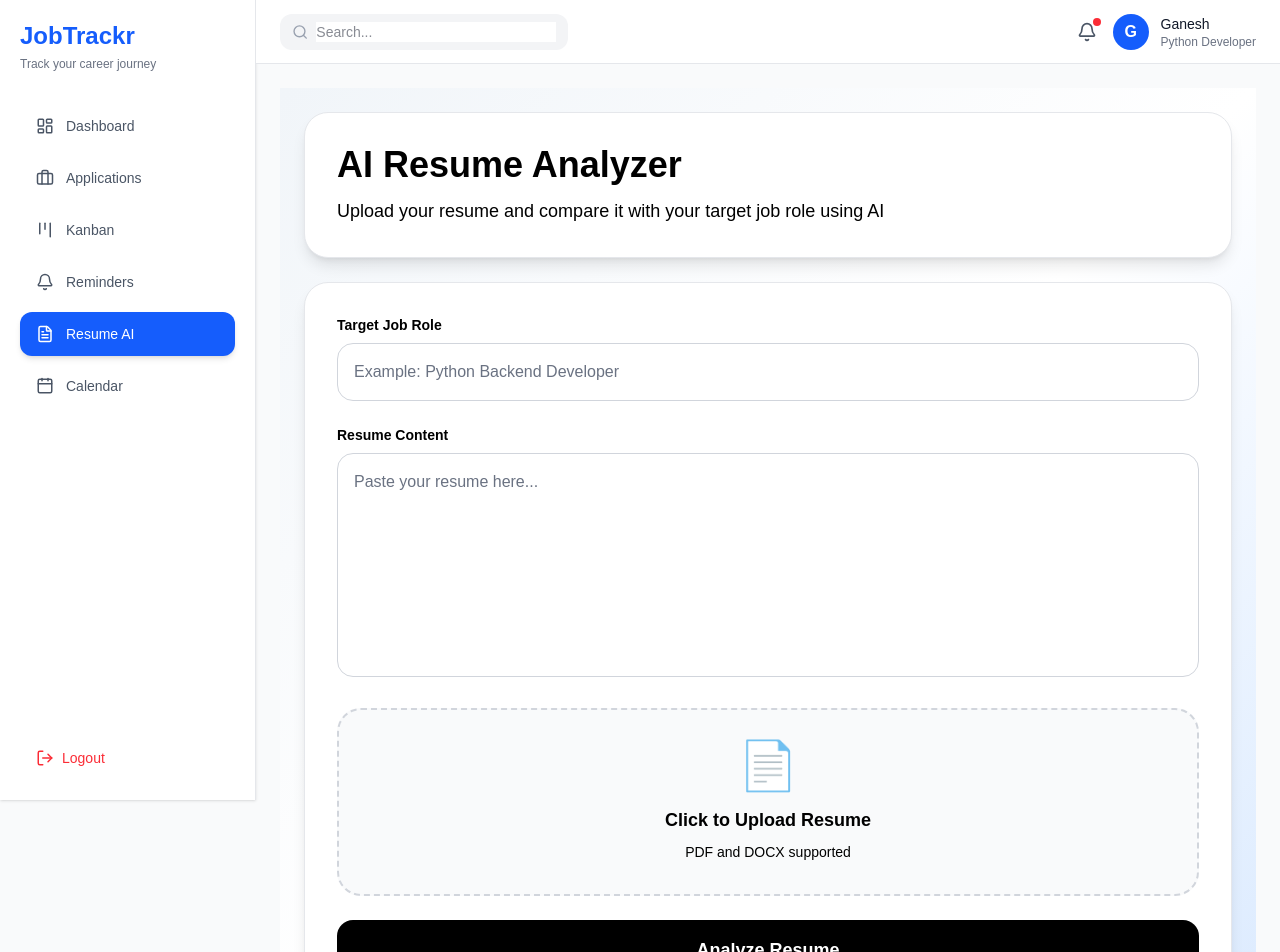
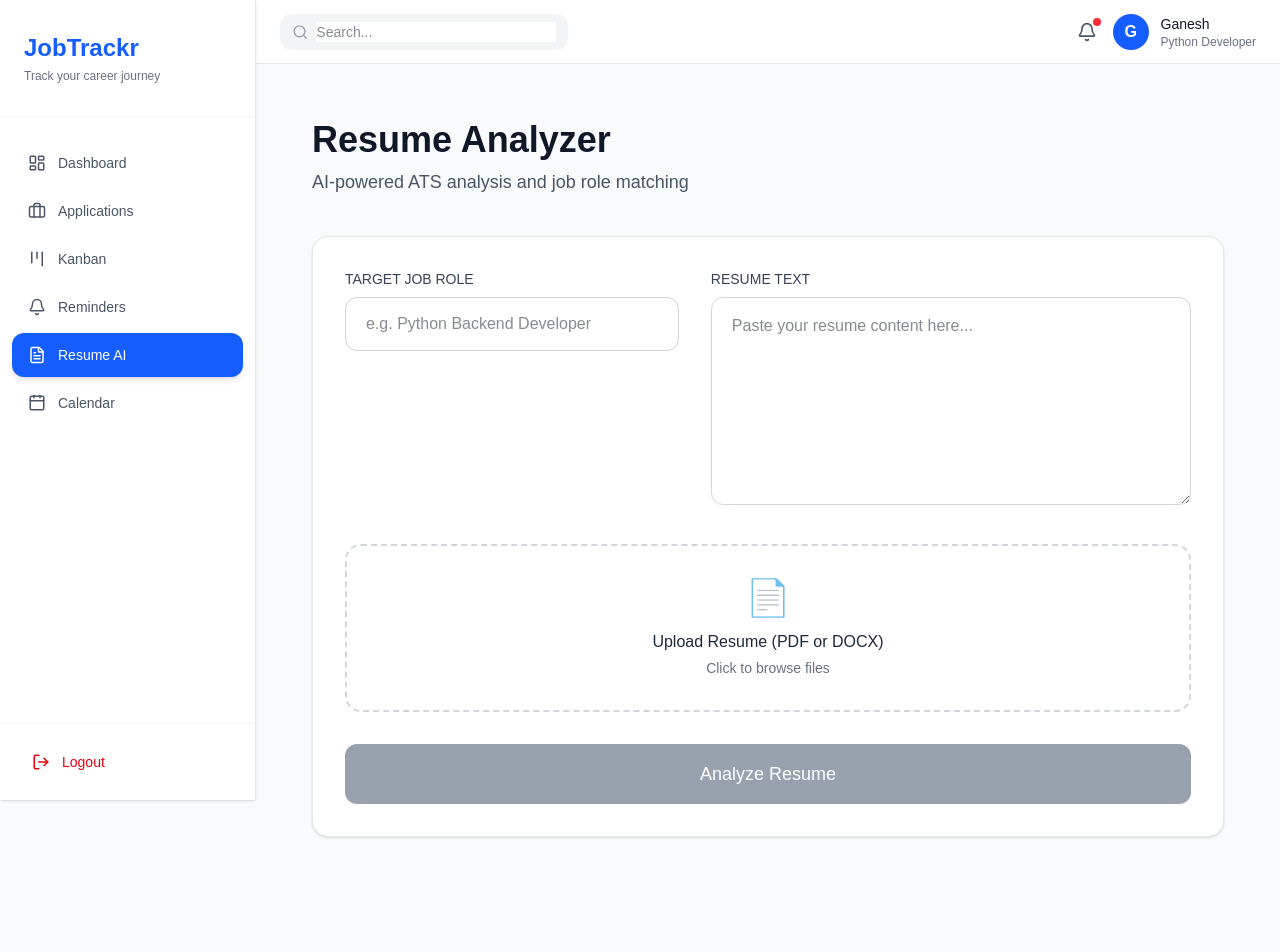
Before and after one commit to GaneshMirashi/jobtrackr-frontend, a Next.js app: page /resume in a window 1280 px wide. Shown: the top 952 px of the page. Built offline with nearby package versions, Linux system fonts and the light colour scheme.

Commit message:
Worked on fixing the UI and added resume score checking.

```diff
--- a/app/(dashboard)/analytics/page.tsx
+++ b/app/(dashboard)/analytics/page.tsx
@@ -35,7 +35,7 @@ export default function AnalyticsPage() {
   }
 
   return (
-    <div className="min-h-screen bg-gradient-to-br from-blue-50 via-white to-indigo-100 p-6">
+    <div className="min-h-screen ml-64 bg-gradient-to-br from-blue-50 via-white to-indigo-100 p-6">
 
       <h1 className="text-3xl font-bold text-gray-900 mb-6">
         Analytics
--- a/app/(dashboard)/applications/[id]/page.tsx
+++ b/app/(dashboard)/applications/[id]/page.tsx
@@ -95,7 +95,7 @@ export default function ApplicationDetailPage() {
     }
 
     return (
-        <div className="min-h-screen bg-gradient-to-br from-blue-50 via-white to-indigo-100 p-6">
+        <div className="min-h-screen ml-64 bg-gradient-to-br from-blue-50 via-white to-indigo-100 p-6">
 
             {/* Back Button */}
             <button
--- a/app/(dashboard)/applications/page.tsx
+++ b/app/(dashboard)/applications/page.tsx
@@ -36,7 +36,7 @@ export default function ApplicationsPage() {
 
     return (
         // <ProtectedRoute>
-        <div className="min-h-screen bg-gradient-to-br from-blue-50 via-white to-indigo-100 p-6">
+        <div className="min-h-screen ml-64 bg-gradient-to-br from-blue-50 via-white to-indigo-100 p-6">
             <div className="flex items-center justify-between mb-6">
 
                 <h1 className="text-3xl font-bold text-gray-900">
--- a/app/(dashboard)/dashboard/page.tsx
+++ b/app/(dashboard)/dashboard/page.tsx
@@ -37,7 +37,7 @@ export default function DashboardPage() {
   );
 
   return (
-    <div className="min-h-screen bg-gradient-to-br from-blue-50 via-white to-indigo-100 p-6 space-y-6">
+    <div className="min-h-screen ml-64 bg-gradient-to-br from-blue-50 via-white to-indigo-100 p-6 space-y-6">
 
       {/* 🔹 Header */}
       <div className="flex items-center justify-between">
--- a/app/(dashboard)/kanban/page.tsx
+++ b/app/(dashboard)/kanban/page.tsx
@@ -45,7 +45,7 @@ export default function KanbanPage() {
   };
 
   return (
-    <div className="min-h-screen bg-gradient-to-br from-blue-50 via-white to-indigo-100 p-6 overflow-x-auto">
+    <div className="min-h-screen ml-64 bg-gradient-to-br from-blue-50 via-white to-indigo-100 p-6 overflow-x-auto">
       <h1 className="text-3xl font-bold text-gray-900 mb-6">Kanban Board</h1>
 
       <DragDropContext onDragEnd={handleDragEnd}>
--- a/app/(dashboard)/reminders/page.tsx
+++ b/app/(dashboard)/reminders/page.tsx
@@ -15,7 +15,7 @@ export default function RemindersPage() {
   }
 
   return (
-    <div className="min-h-screen bg-gradient-to-br from-blue-50 via-white to-indigo-100 p-6">
+    <div className="min-h-screen ml-64 bg-gradient-to-br from-blue-50 via-white to-indigo-100 p-6">
 
       {/* Header */}
       <div className="mb-6">
--- a/app/(dashboard)/resume/page.tsx
+++ b/app/(dashboard)/resume/page.tsx
@@ -1,145 +1,3 @@
-// "use client";
-
-// import { useState } from "react";
-// import { useResumeAnalyzer } from "@/hooks/useResumeAnalyzer";
-
-// export default function ResumePage() {
-//   const { mutate, data, isPending, error } = useResumeAnalyzer();
-//   const [text, setText] = useState("");
-//   const [file, setFile] = useState<File | null>(null);
-//   const [jobRole, setJobRole] = useState("");
-
-//   return (
-//     <div className="min-h-screen bg-gradient-to-br from-blue-50 via-white to-indigo-100 p-6">
-//       <div className="max-w-6xl mx-auto space-y-6">
-//         <div>
-//           <h1 className="text-3xl font-bold text-gray-900">
-//             AI Resume Analyzer
-//           </h1>
-
-//           <p className="text-gray-500 mt-2">
-//             Upload your resume and get AI-powered insights
-//           </p>
-//         </div>
-
-//         <input
-//           type="text"
-//           placeholder="Enter target job role (Example: Python Backend Developer)"
-//           value={jobRole}
-//           onChange={(e) => setJobRole(e.target.value)}
-//           className="w-full rounded-2xl border border-gray-300 px-4 py-3 outline-none focus:border-blue-500 focus:ring-4 focus:ring-blue-100"
-//         />
-
-//         <textarea
-//           placeholder="Paste resume here..."
-//           value={text}
-//           onChange={(e) => setText(e.target.value)}
-//           className="w-full rounded-2xl border border-gray-300 px-4 py-4 h-52 outline-none transition focus:border-blue-500 focus:ring-4 focus:ring-blue-100 resize-none"
-//         />
-
-//         <div className="border-2 border-dashed border-gray-300 rounded-2xl p-6 text-center bg-gray-50">
-
-//           <input
-//             type="file"
-//             className="hidden"
-//             id="resume-upload"
-//             onChange={(e) => {
-//               const selectedFile = e.target.files?.[0];
-
-//               if (selectedFile) {
-//                 setFile(selectedFile);
-//               }
-//             }}
-//           />
-
-//           <label
-//             htmlFor="resume-upload"
-//             className="cursor-pointer"
-//           >
-//             <p className="text-sm text-gray-600">
-//               Click to upload resume
-//             </p>
-
-//             <p className="text-xs text-gray-400 mt-1">
-//               PDF, DOCX supported
-//             </p>
-//           </label>
-
-//           {file && (
-//             <p className="mt-3 text-sm text-blue-600 font-medium">
-//               {file.name}
-//             </p>
-//           )}
-//         </div>
-//         {error && <div className="rounded-xl border border-red-200 bg-red-50 px-4 py-3 text-sm text-red-600">
-//           Something went wrong
-//         </div>}
-
-//         <button
-//           onClick={() => {
-//             if (file) {
-//               const formData = new FormData();
-//               formData.append("file", file);
-//               formData.append("job_role", jobRole);
-//               mutate(formData);
-//             } else {
-//               mutate({
-//                 text,
-//                 job_role: jobRole,
-//               });
-//             }
-//           }}
-//           className="w-full rounded-2xl bg-blue-600 py-3 text-white font-medium transition hover:bg-blue-700 disabled:opacity-70"
-//         >
-//           Analyze
-//         </button>
-
-//         {isPending && <div className="bg-white border border-gray-200 rounded-2xl p-6 text-center text-gray-500 shadow-sm">
-//           Analyzing your resume with AI...
-//         </div>}
-
-//         {data && (
-//           <div className="grid grid-cols-1 md:grid-cols-2 xl:grid-cols-4 gap-5">
-
-//             <Card title="Skills" items={data.skills} />
-//             <Card title="Strengths" items={data.strengths} />
-//             <Card title="Weaknesses" items={data.weaknesses} />
-//             <Card title="Suggestions" items={data.suggestions} />
-
-//           </div>
-//         )}
-//       </div>
-//     </div>
-//   );
-// }
-
-// function Card({ title, items }: any) {
-//   if (!items) return null;
-
-//   return (
-//     <div className="bg-white border border-gray-200 rounded-2xl shadow-sm p-5">
-
-//       <h2 className="text-lg font-semibold text-gray-900 mb-4">
-//         {title}
-//       </h2>
-
-//       <ul className="space-y-3">
-//         {items.map((item: string, i: number) => (
-//           <li
-//             key={i}
-//             className="text-sm text-gray-600 border-b border-gray-100 pb-2"
-//           >
-//             {item}
-//           </li>
-//         ))}
-//       </ul>
-//     </div>
-//   );
-// }
-
-
-
-
 "use client";
 
 import { useState } from "react";
@@ -152,188 +10,208 @@ export default function ResumePage() {
   const [file, setFile] = useState<File | null>(null);
   const [jobRole, setJobRole] = useState("");
 
+  const handleAnalyze = () => {
+    if (file) {
+      const formData = new FormData();
+      formData.append("file", file);
+      formData.append("job_role", jobRole);
+      mutate(formData);
+    } else if (text.trim()) {
+      mutate({ text, job_role: jobRole });
+    }
+  };
+
   return (
-    <div className="min-h-screen bg-gradient-to-br from-slate-100 via-white to-blue-100 p-6">
-
+    <div className="min-h-screen ml-64 bg-slate-50 p-4 md:p-8">
       <div className="max-w-6xl mx-auto">
-
         {/* HEADER */}
-        <div className="bg-white rounded-3xl shadow-lg border border-gray-200 p-8 mb-6">
-
-          <h1 className="text-4xl font-bold text-black">
-            AI Resume Analyzer
-          </h1>
-
-          <p className="text-black mt-3 text-lg">
-            Upload your resume and compare it with your target job role using AI
+        <div className="mb-10">
+          <h1 className="text-4xl font-semibold text-gray-900">Resume Analyzer</h1>
+          <p className="text-gray-600 mt-2 text-lg">
+            AI-powered ATS analysis and job role matching
           </p>
-
         </div>
 
-        {/* MAIN FORM */}
-        <div className="bg-white rounded-3xl shadow-lg border border-gray-200 p-8 space-y-6">
-
-          {/* JOB ROLE */}
-          <div>
-            <label className="block text-sm font-semibold text-black mb-2">
-              Target Job Role
+        {/* INPUT CARD */}
+        <div className="bg-white rounded-2xl shadow border border-gray-200 p-8 mb-10">
+          <div className="grid grid-cols-1 lg:grid-cols-12 gap-8">
+            {/* Job Role */}
+            <div className="lg:col-span-5">
+              <label className="block text-sm font-medium text-gray-700 mb-2">
+                TARGET JOB ROLE
               </label>
-
               <input
                 type="text"
-              placeholder="Example: Python Backend Developer"
+                placeholder="e.g. Python Backend Developer"
                 value={jobRole}
                 onChange={(e) => setJobRole(e.target.value)}
-              className="w-full rounded-2xl border border-gray-300 px-4 py-4 text-black placeholder:text-gray-500 outline-none focus:border-blue-500 focus:ring-4 focus:ring-blue-100"
+                className="w-full px-5 py-3.5 border border-gray-300 rounded-xl focus:border-blue-600 focus:ring-1 focus:ring-blue-200 outline-none text-base"
               />
             </div>
 
-          {/* RESUME TEXT */}
-          <div>
-            <label className="block text-sm font-semibold text-black mb-2">
-              Resume Content
+            {/* Resume Text */}
+            <div className="lg:col-span-7">
+              <label className="block text-sm font-medium text-gray-700 mb-2">
+                RESUME TEXT
               </label>
-
               <textarea
-              placeholder="Paste your resume here..."
+                placeholder="Paste your resume content here..."
                 value={text}
                 onChange={(e) => setText(e.target.value)}
-              className="w-full rounded-2xl border border-gray-300 px-4 py-4 h-56 text-black placeholder:text-gray-500 outline-none resize-none focus:border-blue-500 focus:ring-4 focus:ring-blue-100"
+                className="w-full h-52 px-5 py-4 border border-gray-300 rounded-xl focus:border-blue-600 focus:ring-1 focus:ring-blue-200 outline-none resize-y text-base"
               />
             </div>
+          </div>
 
-          {/* FILE UPLOAD */}
-          <div className="border-2 border-dashed border-gray-300 rounded-3xl p-8 text-center bg-gray-50 hover:bg-gray-100 transition">
-
+          {/* File Upload */}
+          <div className="mt-8 border-2 border-dashed border-gray-300 rounded-2xl p-8 text-center hover:border-gray-400 transition">
             <input
               type="file"
+              id="resume-upload"
               className="hidden"
-              id="resume-upload"
-              onChange={(e) => {
-                const selectedFile = e.target.files?.[0];
-
-                if (selectedFile) {
-                  setFile(selectedFile);
-                }
-              }}
+              accept=".pdf,.docx"
+              onChange={(e) => setFile(e.target.files?.[0] || null)}
             />
-
-            <label
-              htmlFor="resume-upload"
-              className="cursor-pointer"
-            >
-
-              <div className="text-5xl mb-4">
-                📄
-              </div>
-
-              <p className="text-lg font-semibold text-black">
-                Click to Upload Resume
-              </p>
-
-              <p className="text-sm text-black mt-2">
-                PDF and DOCX supported
-              </p>
-
+            <label htmlFor="resume-upload" className="cursor-pointer">
+              <div className="text-4xl mb-3">📄</div>
+              <p className="font-medium text-gray-800">Upload Resume (PDF or DOCX)</p>
+              <p className="text-sm text-gray-500 mt-1">Click to browse files</p>
             </label>
 
             {file && (
-              <div className="mt-5 inline-block bg-blue-100 text-black px-4 py-2 rounded-xl text-sm font-medium">
-                {file.name}
+              <p className="mt-4 text-sm text-blue-600 font-medium">Selected: {file.name}</p>
+            )}
           </div>
-            )}
 
+          <button
+            onClick={handleAnalyze}
+            disabled={isPending || (!file && !text.trim()) || !jobRole.trim()}
+            className="mt-8 w-full bg-gray-900 hover:bg-black disabled:bg-gray-400 text-white font-medium py-4 rounded-xl text-lg transition"
+          >
+            {isPending ? "Analyzing Resume..." : "Analyze Resume"}
+          </button>
         </div>
 
         {/* ERROR */}
         {error && (
-            <div className="rounded-2xl border border-red-300 bg-red-50 px-4 py-4 text-red-700 font-medium">
-              Something went wrong while analyzing the resume.
+          <div className="bg-red-50 border border-red-200 text-red-700 p-5 rounded-2xl mb-8">
+            {error.message || "Failed to analyze resume. Please try again."}
           </div>
         )}
 
-          {/* BUTTON */}
-          <button
-            onClick={() => {
-              if (file) {
-                const formData = new FormData();
-
-                formData.append("file", file);
-                formData.append("job_role", jobRole);
-
-                mutate(formData);
-
-              } else {
-                mutate({
-                  text,
-                  job_role: jobRole,
-                });
-              }
-            }}
-            className="w-full rounded-2xl bg-black py-4 text-white text-lg font-semibold transition hover:opacity-90"
-          >
-            Analyze Resume
-          </button>
-
-        </div>
-
         {/* LOADING */}
         {isPending && (
-          <div className="mt-6 bg-white border border-gray-200 rounded-3xl p-8 text-center shadow-lg">
-
-            <div className="animate-pulse space-y-3">
-
-              <div className="h-4 bg-gray-200 rounded w-1/2 mx-auto"></div>
-              <div className="h-4 bg-gray-200 rounded w-1/3 mx-auto"></div>
-
-            </div>
-
-            <p className="mt-5 text-black font-medium">
-              Analyzing your resume with AI...
-            </p>
-
+          <div className="bg-white rounded-2xl shadow p-12 text-center">
+            <div className="animate-spin w-12 h-12 border-4 border-gray-300 border-t-gray-900 rounded-full mx-auto"></div>
+            <p className="mt-6 text-gray-600 font-medium">Analyzing with AI...</p>
           </div>
         )}
 
-        {/* RESULT */}
+        {/* RESULTS */}
         {data && (
-          <div className="grid grid-cols-1 md:grid-cols-2 xl:grid-cols-4 gap-5 mt-8">
+          <div className="space-y-10">
+            {/* ATS SCORE */}
+            <div className="bg-white rounded-2xl shadow border border-gray-200 p-8 md:p-12">
+              <div className="flex flex-col md:flex-row items-center gap-10">
+                {/* Circular Progress */}
+                <div className="relative w-52 h-52 flex-shrink-0">
+                  <svg className="w-full h-full -rotate-90" viewBox="0 0 200 200">
+                    <circle cx="100" cy="100" r="88" fill="none" stroke="#e5e7eb" strokeWidth="18" />
+                    <circle
+                      cx="100"
+                      cy="100"
+                      r="88"
+                      fill="none"
+                      stroke="#10b981"
+                      strokeWidth="18"
+                      strokeDasharray={`${(data.ats_score || 0) * 5.52} 552`}
+                      strokeLinecap="round"
+                    />
+                  </svg>
+                  <div className="absolute inset-0 flex flex-col items-center justify-center">
+                    <span className="text-6xl font-semibold text-gray-900">
+                      {data.ats_score || 0}
+                    </span>
+                    <span className="text-sm text-gray-500 font-medium">/ 100</span>
+                  </div>
+                </div>
 
-            <Card title="Skills" items={data.skills} />
-            <Card title="Strengths" items={data.strengths} />
-            <Card title="Weaknesses" items={data.weaknesses} />
-            <Card title="Suggestions" items={data.suggestions} />
+                <div className="flex-1">
+                  <div className="flex items-center gap-4">
+                    <h2 className="text-3xl font-semibold text-gray-900">ATS Score</h2>
+                    <span className="px-4 py-1.5 bg-emerald-100 text-emerald-700 rounded-full text-sm font-medium">
+                      {(data.match_percentage || data.keyword_match || 0)}% Match
+                    </span>
+                  </div>
+                  <p className="mt-4 text-gray-600 leading-relaxed text-[15.5px]">
+                    {data.summary || "Your resume is well-aligned with the target role."}
+                  </p>
+                </div>
+              </div>
+            </div>
 
+            {/* SKILLS */}
+            <div className="grid grid-cols-1 md:grid-cols-2 gap-8">
+              <SkillCard
+                title="Matched Skills"
+                items={data.skills || data.matched_skills || []}
+                color="emerald"
+              />
+              <SkillCard
+                title="Missing Skills"
+                items={data.missing_skills || []}
+                color="rose"
+              />
+            </div>
+
+            {/* INSIGHTS GRID */}
+            <div className="grid grid-cols-1 md:grid-cols-3 gap-8">
+              <InsightCard title="Strengths" items={data.strengths} />
+              <InsightCard title="Weaknesses" items={data.weaknesses} />
+              <InsightCard title="Suggestions" items={data.suggestions} />
+            </div>
           </div>
         )}
-
       </div>
     </div>
   );
 }
 
-function Card({ title, items }: any) {
+function SkillCard({ title, items, color }: any) {
+  if (!items?.length) return null;
 
-  if (!items) return null;
+  const bgColor = color === "emerald" ? "bg-emerald-100 text-emerald-800" : "bg-rose-100 text-rose-700";
 
   return (
-    <div className="bg-white border border-gray-200 rounded-3xl shadow-lg p-6">
+    <div className="bg-white rounded-2xl shadow border border-gray-200 p-8">
+      <h3 className="font-semibold text-xl text-gray-900 mb-6">{title}</h3>
+      <div className="flex flex-wrap gap-3">
+        {items.map((item: string, i: number) => (
+          <span
+            key={i}
+            className={`${bgColor} px-5 py-2 rounded-2xl text-sm font-medium`}
+          >
+            {item}
+          </span>
+        ))}
+      </div>
+    </div>
+  );
+}
 
-      <h2 className="text-xl font-bold text-black mb-5">
-        {title}
-      </h2>
+function InsightCard({ title, items }: any) {
+  if (!items?.length) return null;
 
-      <ul className="space-y-3">
-
+  return (
+    <div className="bg-white rounded-2xl shadow border border-gray-200 p-8">
+      <h3 className="font-semibold text-xl text-gray-900 mb-6">{title}</h3>
+      <ul className="space-y-4">
         {items.map((item: string, i: number) => (
-          <li
-            key={i}
-            className="text-sm text-black border-b border-gray-200 pb-3 leading-6"
-          >
-            • {item}
+          <li key={i} className="text-gray-700 text-[15px] leading-relaxed flex gap-3">
+            <span className="text-emerald-500 mt-0.5">•</span>
+            {item}
           </li>
         ))}
-
       </ul>
     </div>
   );
--- a/app/calendar/page.tsx
+++ b/app/calendar/page.tsx
@@ -18,7 +18,7 @@ export default function CalendarPage() {
   }
 
   return (
-    <div className="min-h-screen bg-gradient-to-br from-blue-50 via-white to-indigo-100 p-6">
+    <div className="min-h-screen ml-64 bg-gradient-to-br from-blue-50 via-white to-indigo-100 p-6">
 
       {/* Header */}
       <div className="mb-6">
--- a/components/Header.tsx
+++ b/components/Header.tsx
@@ -8,7 +8,7 @@ export default function Header({
   onMenuClick?: () => void;
 }) {
   return (
-    <header className="h-16 bg-white border-b border-gray-200 px-6 flex items-center justify-between sticky top-0 z-40">
+    <header className="h-16 ml-64 bg-white border-b border-gray-200 px-6 flex items-center justify-between sticky top-0 z-40">
 
       {/* LEFT */}
       <div className="flex items-center gap-4">
--- a/components/Sidebar.tsx
+++ b/components/Sidebar.tsx
@@ -13,77 +13,42 @@ import {
   Calendar,
 } from "lucide-react";
 
-export default function Sidebar({
-  onClose,
-}: {
-  onClose?: () => void;
-}) {
+export default function Sidebar() {
   const pathname = usePathname();
   const logout = useAuthStore((state) => state.logout);
 
   const navItems = [
-    {
-      name: "Dashboard",
-      href: "/dashboard",
-      icon: LayoutDashboard,
-    },
-    {
-      name: "Applications",
-      href: "/applications",
-      icon: Briefcase,
-    },
-    {
-      name: "Kanban",
-      href: "/kanban",
-      icon: Kanban,
-    },
-    {
-      name: "Reminders",
-      href: "/reminders",
-      icon: Bell,
-    },
-    {
-      name: "Resume AI",
-      href: "/resume",
-      icon: FileText,
-    },
-    {
-      name: "Calendar",
-      href: "/calendar",
-      icon: Calendar,
-    }
+    { name: "Dashboard", href: "/dashboard", icon: LayoutDashboard },
+    { name: "Applications", href: "/applications", icon: Briefcase },
+    { name: "Kanban", href: "/kanban", icon: Kanban },
+    { name: "Reminders", href: "/reminders", icon: Bell },
+    { name: "Resume AI", href: "/resume", icon: FileText },
+    { name: "Calendar", href: "/calendar", icon: Calendar },
   ];
 
   return (
-    <div className="w-64 h-screen bg-white border-r border-gray-200 shadow-sm p-5 flex flex-col">
+    <div className="fixed left-0 top-0 h-screen w-64 bg-white border-r border-gray-200 shadow-sm z-50 flex flex-col overflow-y-auto">
 
       {/* Logo */}
-      <div className="mb-8">
-        <h1 className="text-2xl font-bold text-blue-600">
-          JobTrackr
-        </h1>
-
-        <p className="text-xs text-gray-500 mt-1">
-          Track your career journey
-        </p>
+      <div className="px-6 py-8 border-b border-gray-100">
+        <h1 className="text-2xl font-bold text-blue-600">JobTrackr</h1>
+        <p className="text-xs text-gray-500 mt-1">Track your career journey</p>
       </div>
 
       {/* Navigation */}
-      <div className="flex flex-col gap-2 flex-1">
+      <div className="flex-1 px-3 py-6 space-y-1">
         {navItems.map((item) => {
           const Icon = item.icon;
-
           const isActive = pathname === item.href;
 
           return (
             <Link
               key={item.href}
               href={item.href}
-              onClick={onClose}
-              className={`flex items-center gap-3 px-4 py-3 rounded-xl transition-all duration-200 text-sm font-medium ${
+              className={`flex items-center gap-3 px-4 py-3 rounded-xl text-sm font-medium transition-all ${
                 isActive
                   ? "bg-blue-600 text-white shadow-md"
-                  : "text-gray-600 hover:bg-blue-50 hover:text-blue-600"
+                  : "text-gray-600 hover:bg-gray-100 hover:text-gray-900"
               }`}
             >
               <Icon size={18} />
@@ -94,17 +59,18 @@ export default function Sidebar({
       </div>
 
       {/* Logout */}
+      <div className="p-4 border-t border-gray-100 mt-auto">
         <button
           onClick={() => {
             logout();
-          onClose?.();
             window.location.href = "/login";
           }}
-        className="mt-auto flex items-center gap-2 px-4 py-3 rounded-xl text-sm font-medium text-red-500 hover:bg-red-50 transition"
+          className="w-full flex items-center gap-3 px-4 py-3 rounded-xl text-sm font-medium text-red-600 hover:bg-red-50 transition-all"
         >
           <LogOut size={18} />
           Logout
         </button>
       </div>
+    </div>
   );
 }
```
Lines whose indentation alone changed are shown as unchanged.
